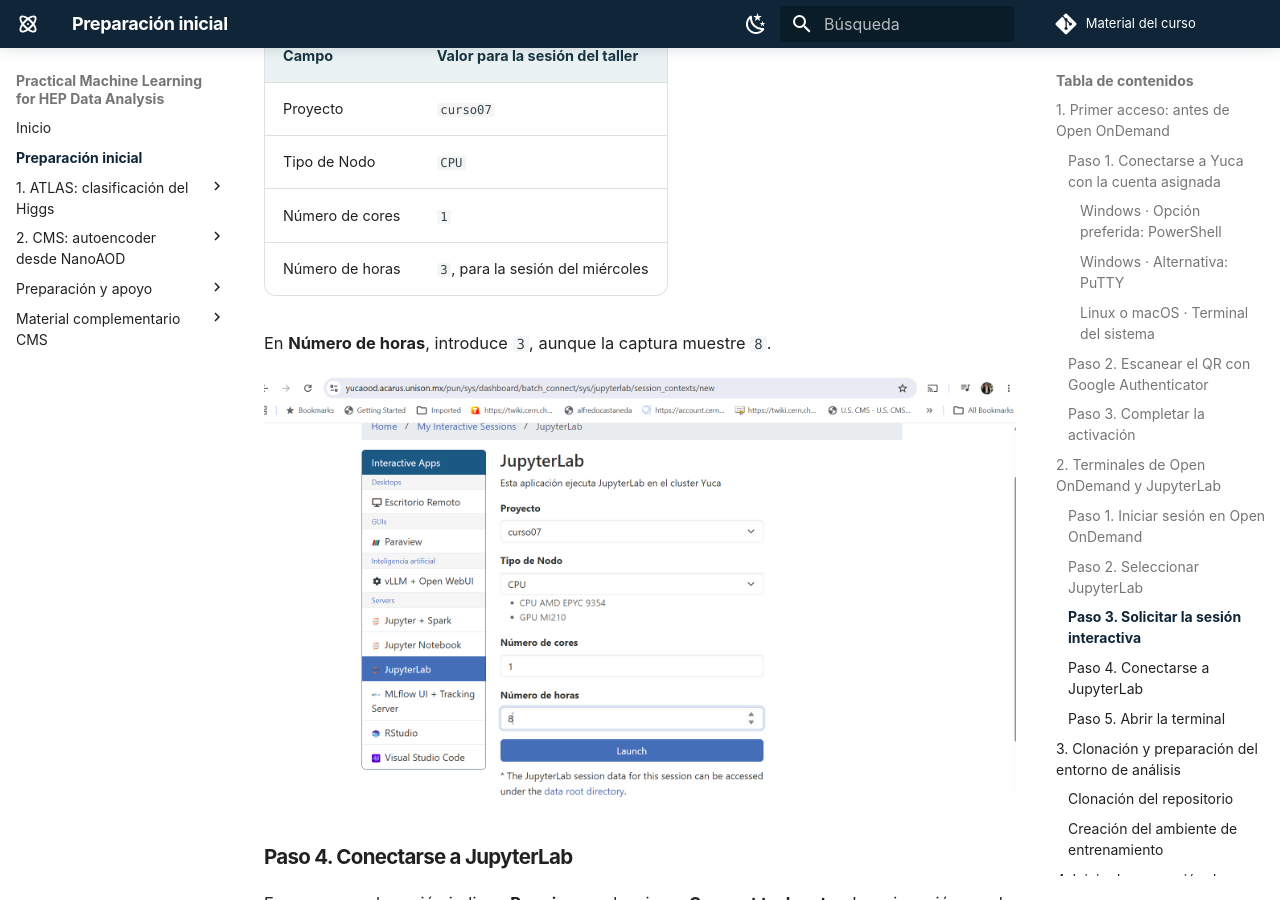
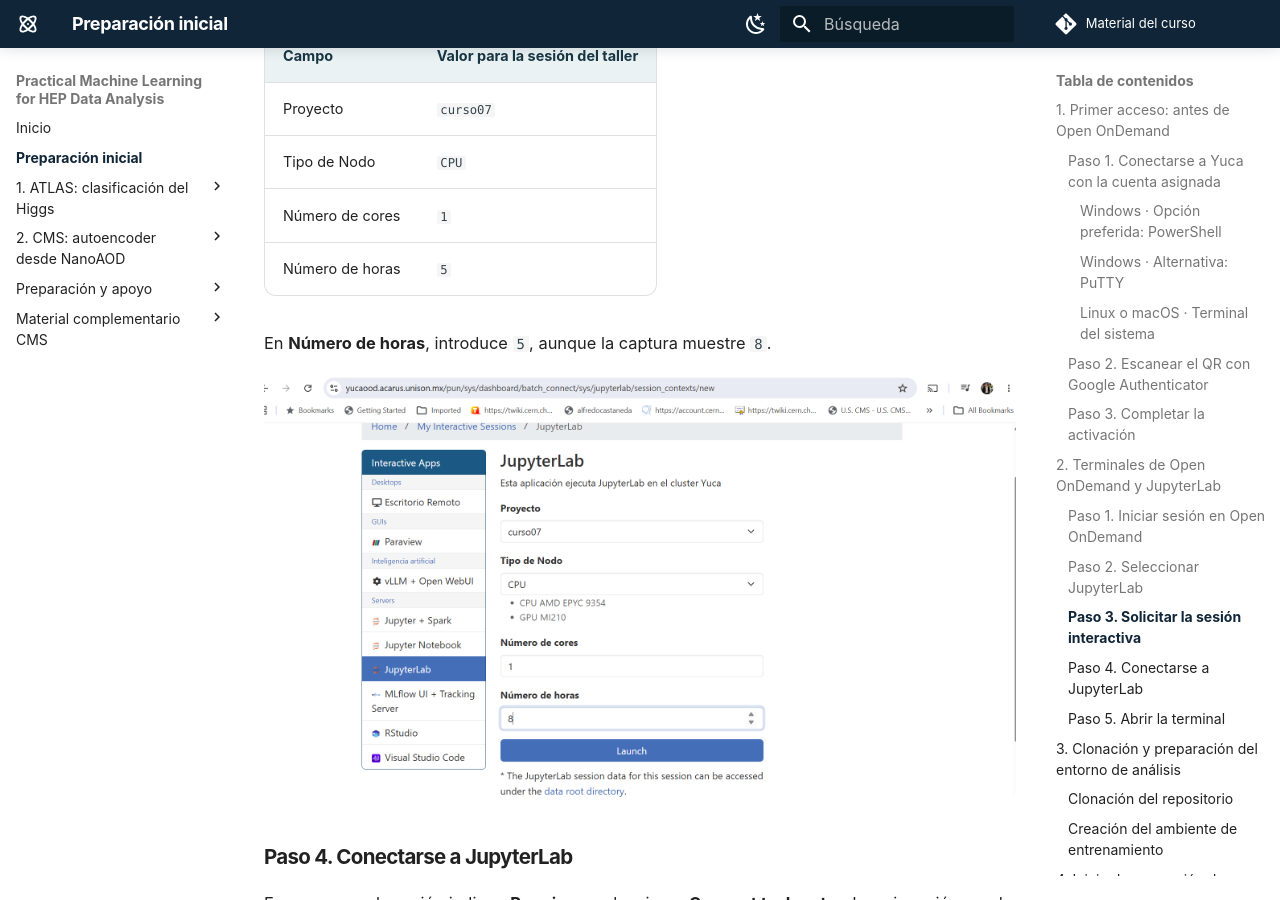
Before and after one commit to castaned/practical-ml-hep, an MkDocs documentation site: the page built from docs/preparacion.md, in a window 1280 px wide and 900 px high, scrolled down 5735 px. Built offline with MkDocs 1.6.1 and Material for MkDocs 9.7.7, drawn with Linux system fonts in a browser that asks for light colours; comment, search, counter and statistics services are not loaded.

Commit message:
Request five hours for interactive JupyterLab sessions

```diff
--- a/docs/preparacion.md
+++ b/docs/preparacion.md
@@ -122,9 +122,9 @@ Completar el formulario y seleccionar **Launch**:
 | Proyecto | `curso07` |
 | Tipo de Nodo | `CPU` |
 | Número de cores | `1` |
-| Número de horas | `3`, para la sesión del miércoles |
+| Número de horas | `5` |
 
-En **Número de horas**, introduce `3`, aunque la captura muestre `8`.
+En **Número de horas**, introduce `5`, aunque la captura muestre `8`.
 
 ![Formulario para solicitar recursos de una sesión JupyterLab](assets/yuca/03-recursos-jupyter.png)
 
```
